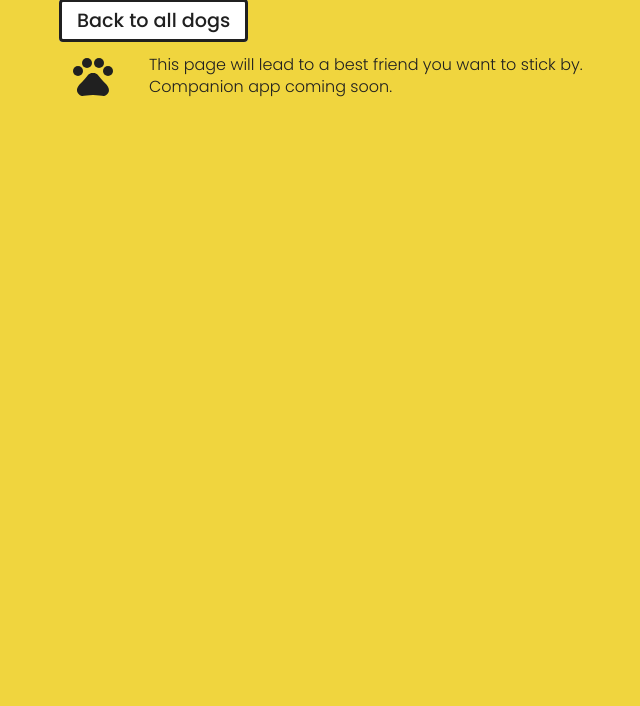
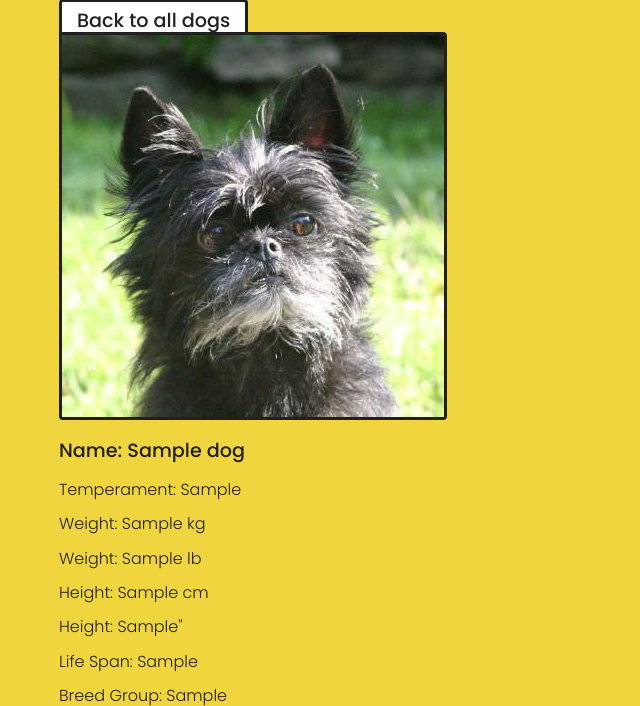
Before and after one commit to xz-dice/2021-march-fetch, a PHP site: page /display-dog.php?id=1 in a window 1280 px wide. Shown: the part 437-1143 px from the top of the page, without its empty margins (133-773 px from the left). Before the commit the page ends 534 px from the top, so only its background shows below. Run offline with PHP 8.4, Linux system fonts and the light colour scheme; tables that the repository leaves empty hold one stand-in row (values such as "Sample post").

Commit message:
Wrote temporary procedural code to call DogDisplayer::displayDetailedInfo() in display-dog.php & fixed DogDisplayer::displayDetailedInfo() conditionals.

```diff
--- a/display-dog.php
+++ b/display-dog.php
@@ -1,4 +1,12 @@
 <?php
+
+require_once 'vendor/autoload.php';
+$db = new \Fetch\Classes\Db();
+$dogID = $_GET['id'];
+// DEBUG
+// $dogs = \Fetch\Hydrators\DogHydrator::getDogDetail($db->getDb(), $dogID);
+$dogs = \Fetch\Hydrators\DogHydrator::getDogs($db->getDb());
+$displayDog = \Fetch\Classes\DogDisplayer::displayDetailedInfo($dogs[$dogID - 1]);
 
 ?>
 
@@ -15,6 +23,7 @@
         <?php include_once 'src/Prefabs/header.php' ?>
         <main>
             <a href="index.php">Back to all dogs</a>
+            <?= $displayDog; ?>
         </main>
         <?php include_once 'src/Prefabs/footer.php' ?>
     </body>
--- a/src/Classes/DogDisplayer.php
+++ b/src/Classes/DogDisplayer.php
@@ -35,31 +35,31 @@
         $result .= '<h3 tabindex="2">Name: ' . $dog->getName() . '</h3>';
         $result .= '<p tabindex="2">Temperament: ' . $dog->getTemperament() . '</p>';
         $result .= '<p tabindex="2">Weight: ' . $dog->getWeightMetric() . ' kg</p>';
-        if ($dog->getWeightImperial() !== NULL) {
+        if ($dog->getWeightImperial() !== '') {
             $result .= '<p tabindex="2">Weight: ' . $dog->getWeightImperial() . ' lb</p>';
         }
-        if ($dog->getHeightMetric() !== NULL) {
+        if ($dog->getHeightMetric() !== '') {
             $result .= '<p tabindex="2">Height: ' . $dog->getHeightMetric() . ' cm</p>';
         }
-        if ($dog->getHeightImperial() !== NULL) {
+        if ($dog->getHeightImperial() !== '') {
             $result .= '<p tabindex="2">Height: ' . $dog->getHeightImperial() . '"</p>';
         }
-        if ($dog->getLifeSpan() !== NULL) {
+        if ($dog->getLifeSpan() !== '') {
             $result .= '<p tabindex="2">Life Span: ' . $dog->getLifeSpan() . '</p>';
         }
-        if ($dog->getBreedGroup() !== NULL) {
+        if ($dog->getBreedGroup() !== '') {
             $result .= '<p tabindex="2">Breed Group: ' . $dog->getBreedGroup() . '</p>';
         }
-        if ($dog->getBredFor() !== NULL) {
+        if ($dog->getBredFor() !== '') {
             $result .= '<p tabindex="2">Bred For: ' . $dog->getBredFor() . '</p>';
         }
-        if ($dog->getOrigin() !== NULL) {
+        if ($dog->getOrigin() !== '') {
             $result .= '<p tabindex="2">Origin: ' . $dog->getOrigin() . '</p>';
         }
-        if ($dog->getCountryCode() !== NULL) {
+        if ($dog->getCountryCode() !== '') {
             $result .= '<p tabindex="2">Country Code: ' . $dog->getCountryCode() . '</p>';
         }
-        if ($dog->getDescription() !== NULL) {
+        if ($dog->getDescription() !== '') {
             $result .= '<p tabindex="2">Description: ' . $dog->getDescription() . '</p>';
         }
         $result .= '</div>';
```
